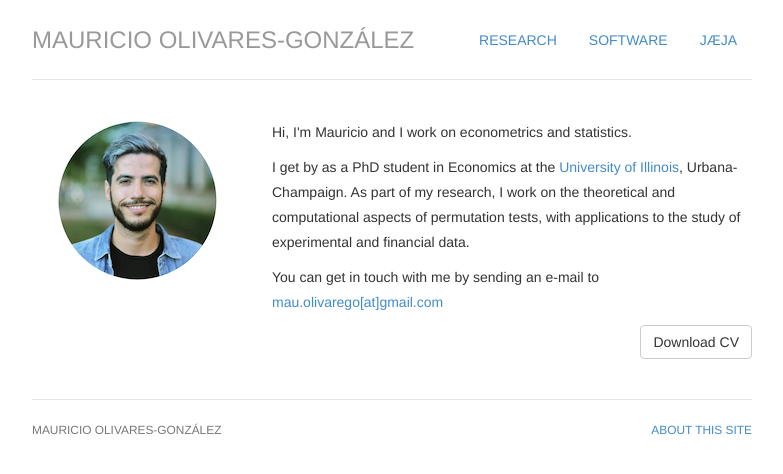
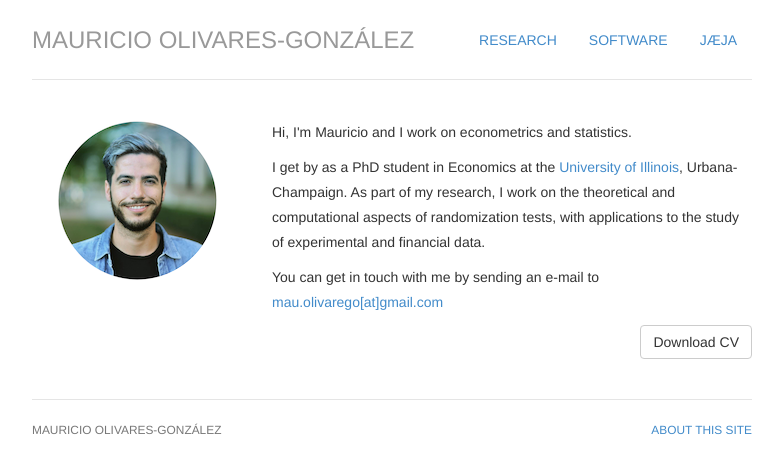
Before and after one commit to mauolivares/mauolivares.github.io, a Jekyll site: the page built from index.html, in a window 1280 px wide. Shown: the top 474 px of the page, without its empty margins (248-1031 px from the left). Built offline with Jekyll 4.4.1, drawn with Linux system fonts in a browser that asks for light colours.

Commit message:
Update research page

```diff
--- a/index.html
+++ b/index.html
@@ -15,7 +15,7 @@ description: Mauricio Olivares is a 5th year PhD student in Economics at the Uni
 	<div>
 	<p> Hi, I'm <span itemprop="name">Mauricio</span> and I work on econometrics and statistics.</p>
 	<p> I get by as a <span itemprop="title">PhD student in Economics</span> at <span itemprop="affiliation">the <a href="https://economics.illinois.edu/">University of Illinois</a></span>, <span itemprop="locality">Urbana-Champaign</span>.
-	    As part of my research, I work on the theoretical and computational aspects of permutation tests, with applications to the study of experimental and financial data.
+	    As part of my research, I work on the theoretical and computational aspects of randomization tests, with applications to the study of experimental and financial data.
 	<p> You can get in touch with me by sending an e-mail to <a href="mailto:mau.olivarego@gmail.com">mau.olivarego[at]gmail.com</a>
 	<p>	<a href="/files/Vitae.pdf" class="btn btn-default pull-right" title="Download CV as PDF">Download CV</a>
 	</div>
--- a/research/index.html
+++ b/research/index.html
@@ -17,7 +17,7 @@ description: Mauricio Olivares' research page.
 				<h3>Working Papers</h3>
 
 					<ul class="list-unstyled">
-					<li><a href="Papers/PermTest_HTE.html">Non-Parametric Hypothesis Testing with a NuisanceParameter:  A Permutation Test Approach</a><br>with <a href="https://sites.google.com/a/illinois.edu/eunyichung/">Eunyi Chung</a><br>First Draft: May 2018. This version: February 2019</li>
+					<li><a href="/files/HTE_WorkingPaper.pdf" class="btn btn-default pull-right" title="Download Paper as PDF">Non-Parametric Hypothesis Testing with a NuisanceParameter:  A Permutation Test Approach</a><br>with <a href="https://sites.google.com/a/illinois.edu/eunyichung/">Eunyi Chung</a><br><a href="https://cran.r-project.org/web/packages/RATest/index.html" class="btn btn-default pull-right" title="R Package">[R Package]</a></p><br>First Draft: May 2018. This version: February 2019</li>
 					</ul>
 
 
```
